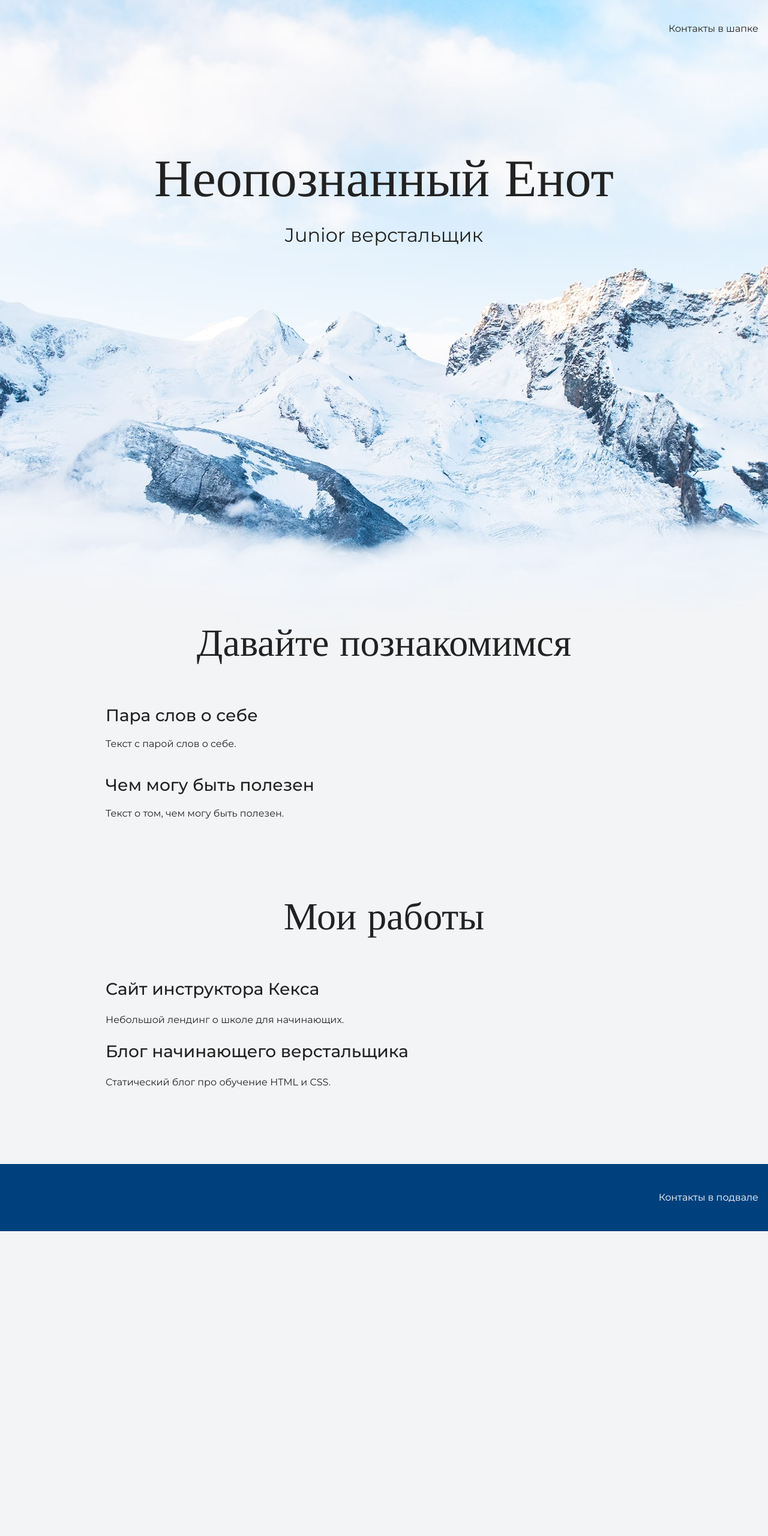
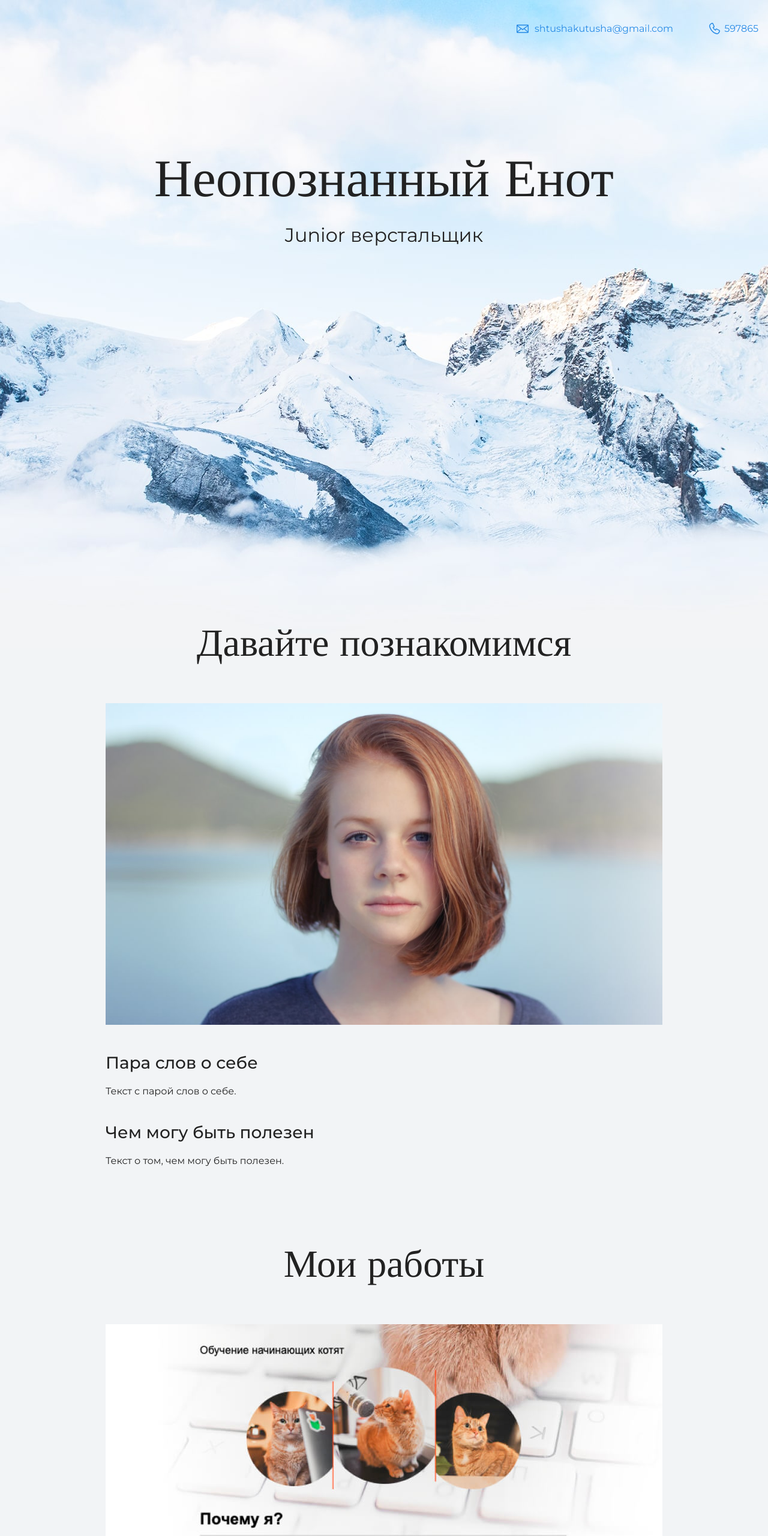
Before and after one commit to olgalevit/mysite, a plain HTML site: page index.html in a window 1280 px wide. Shown: the top 2560 px of the page at 60% size. Before the commit the page ends 2052 px from the top, so only its background shows below. Drawn offline with nearby package versions, Linux system fonts and the light colour scheme.

Commit message:
Add files via upload

```diff
--- a/index.html
+++ b/index.html
@@ -10,7 +10,10 @@
   <body>
     <header class="page-header">
       <div class="container">
-      Контакты в шапке
+      <a class="header-email"
+      href="mailto:shtushakutusha@gmail.com">shtushakutusha@gmail.com</a>
+      <a class="header-phone"
+      href="tel:597865">597865</a>
       </div>
     </header>
 
@@ -24,6 +27,9 @@
     <section class="intro">
       <div class="container">
       <h2 class="subheading">Давайте познакомимся</h2>
+      <figure class="user-image">
+        <img src="files/user.jpg" width="928" height="536" alt="Photo of unknown racoon">
+      </figure>
       <h3>Пара слов о себе</h3>
       <p>Текст с парой слов о себе.</p>
       <h3>Чем могу быть полезен</h3>
@@ -34,6 +40,10 @@
     <section class="portfolio">
       <div class="container">
       <h2 class="subheading">Мои работы</h2>
+      <figure class="project-image">
+        <img src="files/project.jpg" width="928" height="536" alt="Site of instructor Keks">
+        <a class="button" href="source/project/index.html">Open page</a>
+      </figure>
 
       <h3>Сайт инструктора Кекса</h3>
       <p>Небольшой лендинг о школе для начинающих.</p>
@@ -45,7 +55,10 @@
 
     <footer class="page-footer">
       <div class="container">
-      Контакты в подвале
+      <a class="footer-email"
+      href="mailto:shtushakutusha@gmail.com">shtushakutusha@gmail.com</a>
+      <a class="footer-phone"
+      href="tel:597865">597865</a>
       </div>
     </footer>
   </body>
```
